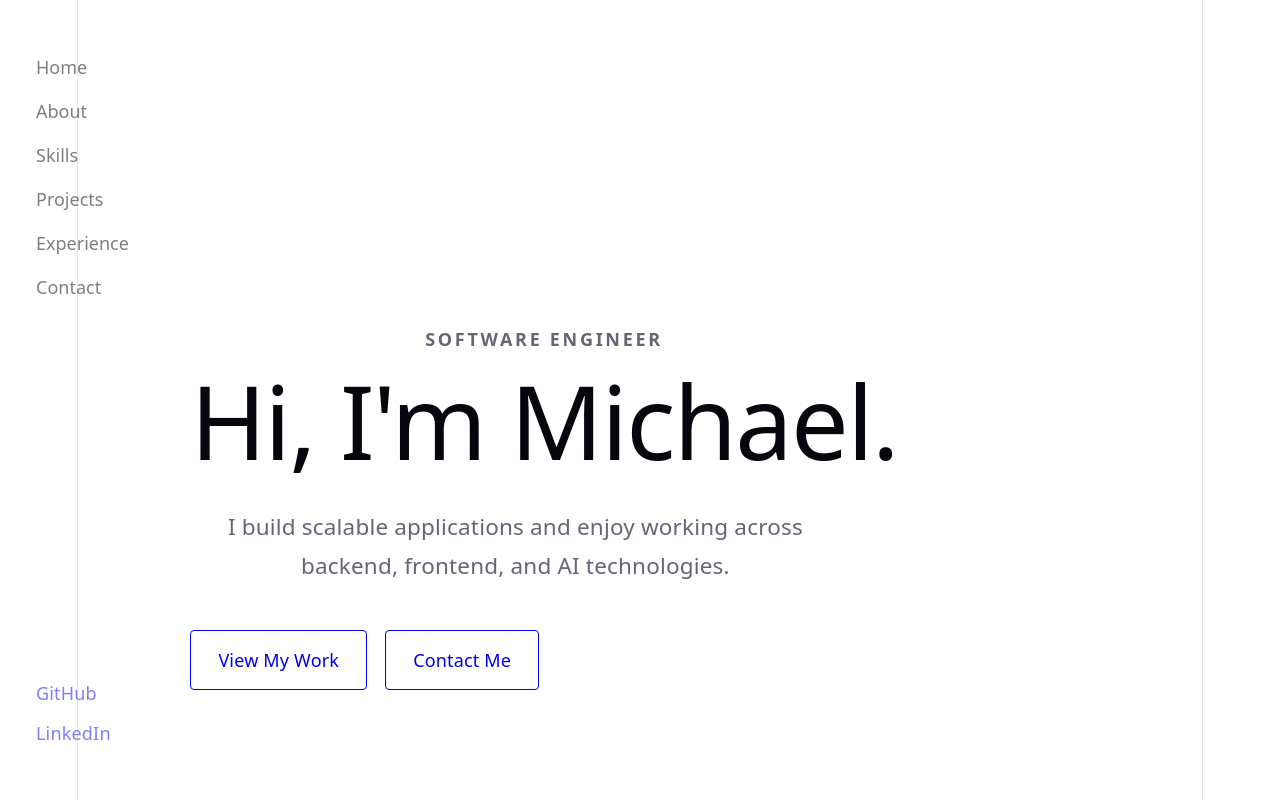
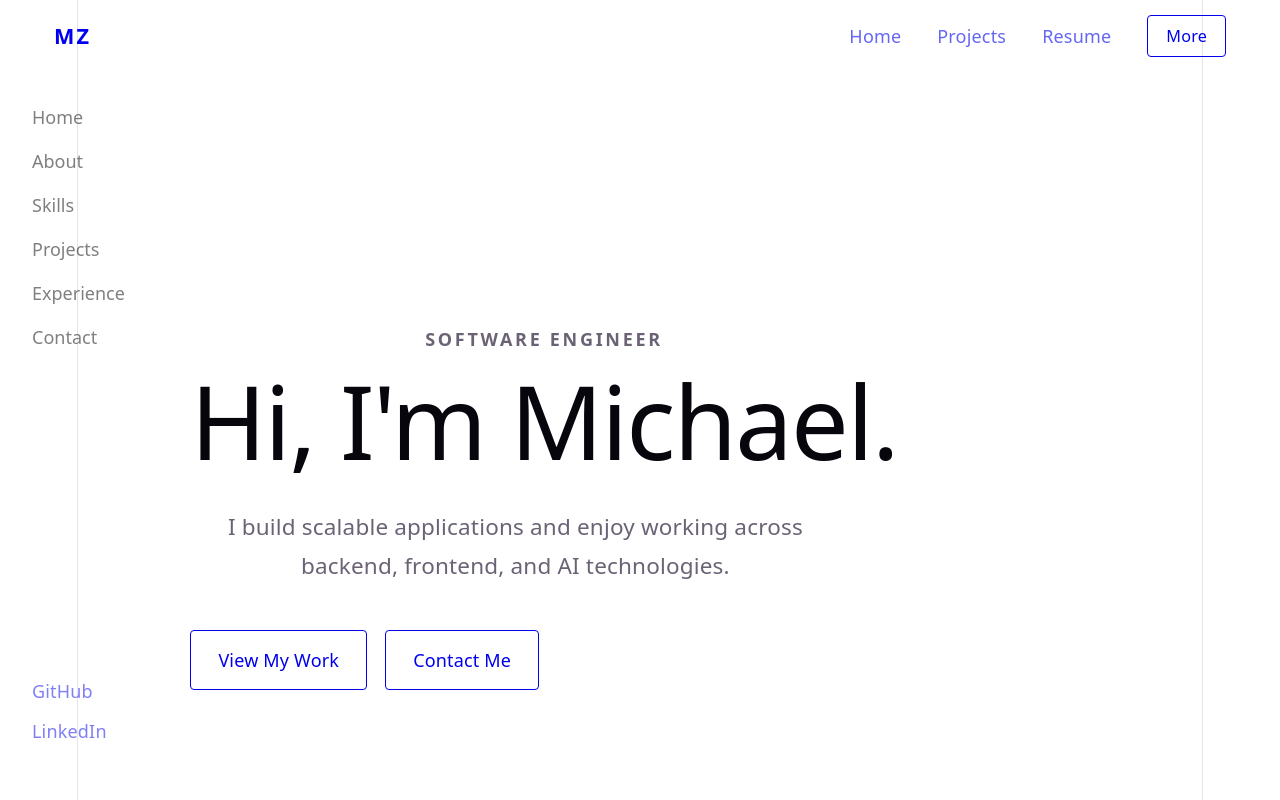
Before and after one commit to Nuoyx/nuoy-personal-website-frontend, a React (Vite) app: page / in a window 1280 px wide. Shown: the top 800 px of the page. Built offline with nearby package versions, Linux system fonts and the light colour scheme.

Commit message:
Add header and update sidebar

```diff
--- /dev/null
+++ b/src/components/header/Header.css
@@ -0,0 +1,109 @@
+.header {
+  position: fixed;
+
+  top: 0;
+  left: 0;
+  right: 0;
+
+  height: 72px;
+
+  z-index: 900;
+}
+
+.header__container {
+  height: 100%;
+
+  display: flex;
+  align-items: center;
+
+  padding: 0 3rem;
+}
+
+/* =========================
+   Logo
+   ========================= */
+
+.header__logo {
+  font-size: 1.2rem;
+  font-weight: 700;
+
+  letter-spacing: 0.1em;
+
+  text-decoration: none;
+}
+
+
+/* =========================
+   Navigation
+   ========================= */
+
+.header__nav {
+  display: flex;
+  align-items: center;
+
+  gap: 2rem;
+
+  margin-left: auto;
+}
+
+.header__link {
+  position: relative;
+
+  text-decoration: none;
+
+  opacity: 0.6;
+
+  transition: opacity 0.2s ease;
+}
+
+.header__link:hover {
+  opacity: 1;
+}
+
+
+/* =========================
+   Actions
+   ========================= */
+
+.header__actions {
+  margin-left: 2rem;
+}
+
+.header__secret {
+  text-decoration: none;
+
+  padding: 0.5rem 1rem;
+
+  border: 1px solid currentColor;
+  border-radius: 4px;
+
+  font-size: 0.9rem;
+
+  transition:
+    background-color 0.2s ease,
+    color 0.2s ease;
+}
+
+.header__secret:hover {
+  background-color: currentColor;
+  color: white;
+}
+
+
+/* =========================
+   Mobile
+   ========================= */
+
+@media (max-width: 768px) {
+  .header {
+    left: 0;
+  }
+
+  .header__container {
+    padding: 0 1.5rem;
+  }
+
+  .header__nav {
+    display: none;
+  }
+}
--- /dev/null
+++ b/src/components/header/Header.tsx
@@ -0,0 +1,57 @@
+import { Link } from "react-router-dom";
+import "./Header.css";
+
+const navigationItems = [
+  {
+    label: "Home",
+    path: "/",
+  },
+  {
+    label: "Projects",
+    path: "/projects",
+  },
+  {
+    label: "Resume",
+    path: "/resume",
+  },
+];
+
+function Header() {
+  return (
+    <header className="header">
+      <div className="header__container">
+
+        {/* Logo */}
+        <Link to="/" className="header__logo">
+          MZ
+        </Link>
+
+        {/* Navigation */}
+        <nav className="header__nav">
+          {navigationItems.map((item) => (
+            <Link
+              key={item.path}
+              to={item.path}
+              className="header__link"
+            >
+              {item.label}
+            </Link>
+          ))}
+        </nav>
+
+        {/* Right Side */}
+        <div className="header__actions">
+          <Link
+            to="/secret"
+            className="header__secret"
+          >
+            More
+          </Link>
+        </div>
+
+      </div>
+    </header>
+  );
+}
+
+export default Header;
--- a/src/pages/home/HomePage.tsx
+++ b/src/pages/home/HomePage.tsx
@@ -1,5 +1,6 @@
 import "./HomePage.css";
 
+import Header from "../../components/header/Header"
 import Sidebar from "./sidebar/SideBar";
 import About from "./about/About";
 import Skills from "./skills/Skills";
@@ -10,8 +11,8 @@ import Contact from "./contact/Contact";
 function HomePage() {
   return (
     <div className="home-page">
+      <Header />
       <Sidebar />
-
       <main className="home">
         {/* Hero */}
         <section id="home" className="home__hero">
@@ -19,7 +20,6 @@ function HomePage() {
             <p className="home__eyebrow">
               Software Engineer
             </p>
-
             <h1>
               Hi, I'm Michael.
             </h1>
--- a/src/pages/home/sidebar/SideBar.css
+++ b/src/pages/home/sidebar/SideBar.css
@@ -1,43 +1,30 @@
 .sidebar {
   position: fixed;
-  top: 0;
+  top: 72px;
   left: 0;
-
   width: 240px;
-  height: 100vh;
-
+  height: calc(100vh - 72px);
   display: flex;
   flex-direction: column;
-
-  z-index: 1000;
+  z-index: 100;
 }
 
 .sidebar__content {
   height: 100%;
-
   display: flex;
   flex-direction: column;
-
-  padding: 3rem 2rem;
+  padding: 32px 32px 56px 32px;
 }
 
-/* =========================
-   Logo
-   ========================= */
-
+/* =========================    Logo    ========================= */
 .sidebar__logo {
   font-size: 1.5rem;
   font-weight: 700;
   letter-spacing: 0.1em;
-
-  margin-bottom: 5rem;
+  margin-bottom: 10rem;
 }
 
-
-/* =========================
-   Navigation
-   ========================= */
-
+/* =========================    Navigation    ========================= */
 .sidebar__nav {
   display: flex;
   flex-direction: column;
@@ -46,24 +33,15 @@
 
 .sidebar__link {
   position: relative;
-
   width: fit-content;
-
   padding: 0;
-
   border: none;
   background: none;
-
   font: inherit;
   text-align: left;
-
   cursor: pointer;
-
   opacity: 0.5;
-
-  transition:
-    opacity 0.2s ease,
-    transform 0.2s ease;
+  transition: opacity 0.2s ease, transform 0.2s ease;
 }
 
 .sidebar__link:hover {
@@ -71,26 +49,18 @@
   transform: translateX(4px);
 }
 
-
-/* =========================
-   Social
-   ========================= */
-
+/* =========================    Social    ========================= */
 .sidebar__social {
   display: flex;
   flex-direction: column;
   gap: 0.75rem;
-
   margin-top: auto;
 }
 
 .sidebar__social a {
   width: fit-content;
-
   text-decoration: none;
-
   opacity: 0.5;
-
   transition: opacity 0.2s ease;
 }
 
--- a/vite.config.ts
+++ b/vite.config.ts
@@ -9,6 +9,9 @@ export default defineConfig({
     babel({ presets: [reactCompilerPreset()] })
   ],
   server: {
+    watch: {
+      usePolling: true
+    },
     proxy: {
       '/api': {
         target: 'http://localhost:3000'
```
Also changed, not shown: src/pages/artworks/Artworks.css (added), src/pages/artworks/Artworks.tsx (added), src/pages/projects/Projects.css (added), src/pages/projects/Projects.tsx (added).
